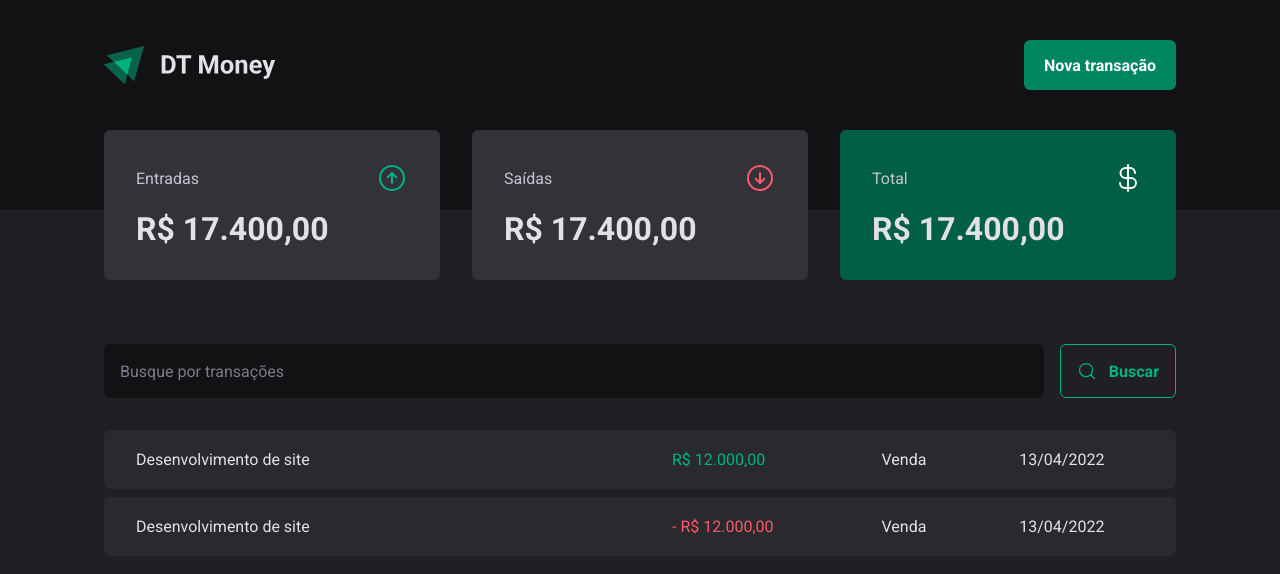
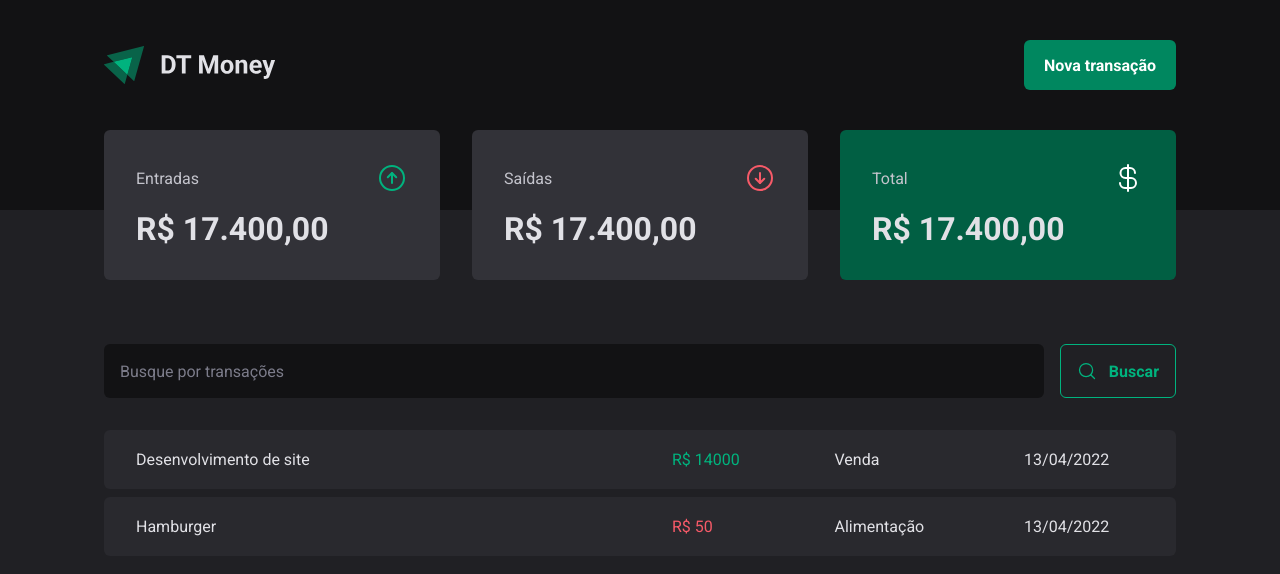
Before and after one commit to FtiagoF/DT-Money, a React (Vite) app: page / in a window 1280 px wide. Shown: the top 574 px of the page. Built offline with nearby package versions, Linux system fonts and the light colour scheme; data requests are answered from the project's data file.

Commit message:
API conection - doing HTTP request

```diff
--- a/server.json
+++ b/server.json
@@ -9,7 +9,7 @@
             "createdAt": "2022-11-07T23:09:38.701Z"
         },
         {
-            "id": 1,
+            "id": 2,
             "description": "Hamburger",
             "type": "Outcome",
             "category": "Alimentação",
--- a/src/pages/Transactions/index.tsx
+++ b/src/pages/Transactions/index.tsx
@@ -1,3 +1,4 @@
+import { useEffect, useState } from "react";
 import { Header } from "../../components/Header";
 import { Summary } from "../../components/Summary";
 import { SearchForm } from "./components/SearchForm";
@@ -7,7 +8,29 @@
   TransctionsTable,
 } from "./styles";
 
+interface Transaction {
+  id: number;
+  description: string;
+  type: "income" | "outcome";
+  price: number;
+  category: string;
+  createdAt: string;
+}
+
 export function Transactions() {
+  const [transactions, setTransactions] = useState<Transaction[]>([]);
+
+  async function loadTransactions() {
+    const response = await fetch("http://localhost:3000/transactions");
+    const data = await response.json();
+
+    setTransactions(data);
+  }
+
+  useEffect(() => {
+    loadTransactions();
+  }, []);
+
   return (
     <div>
       <Header />
@@ -17,26 +40,20 @@
         <SearchForm />
         <TransctionsTable>
           <tbody>
-            <tr>
-              <td width="50%">Desenvolvimento de site</td>
-              <td>
-                <PriceHighLight variant="income">
-                    R$ 12.000,00
-                </PriceHighLight>
-              </td>
-              <td>Venda</td>
-              <td>13/04/2022</td>
-            </tr>
-            <tr>
-              <td width="50%">Desenvolvimento de site</td>
-              <td>
-                <PriceHighLight variant="outcome">
-                  - R$ 12.000,00
-                </PriceHighLight>
-              </td>
-              <td>Venda</td>
-              <td>13/04/2022</td>
-            </tr>
+            {transactions.map((transaction) => {
+              return (
+                <tr key={transaction.id}>
+                  <td width="50%">{transaction.description}</td>
+                  <td>
+                    <PriceHighLight variant={transaction.type}>
+                      R$ {transaction.price}
+                    </PriceHighLight>
+                  </td>
+                  <td>{transaction.category}</td>
+                  <td>13/04/2022</td>
+                </tr>
+              );
+            })}
           </tbody>
         </TransctionsTable>
       </TransactionsContainer>
```
